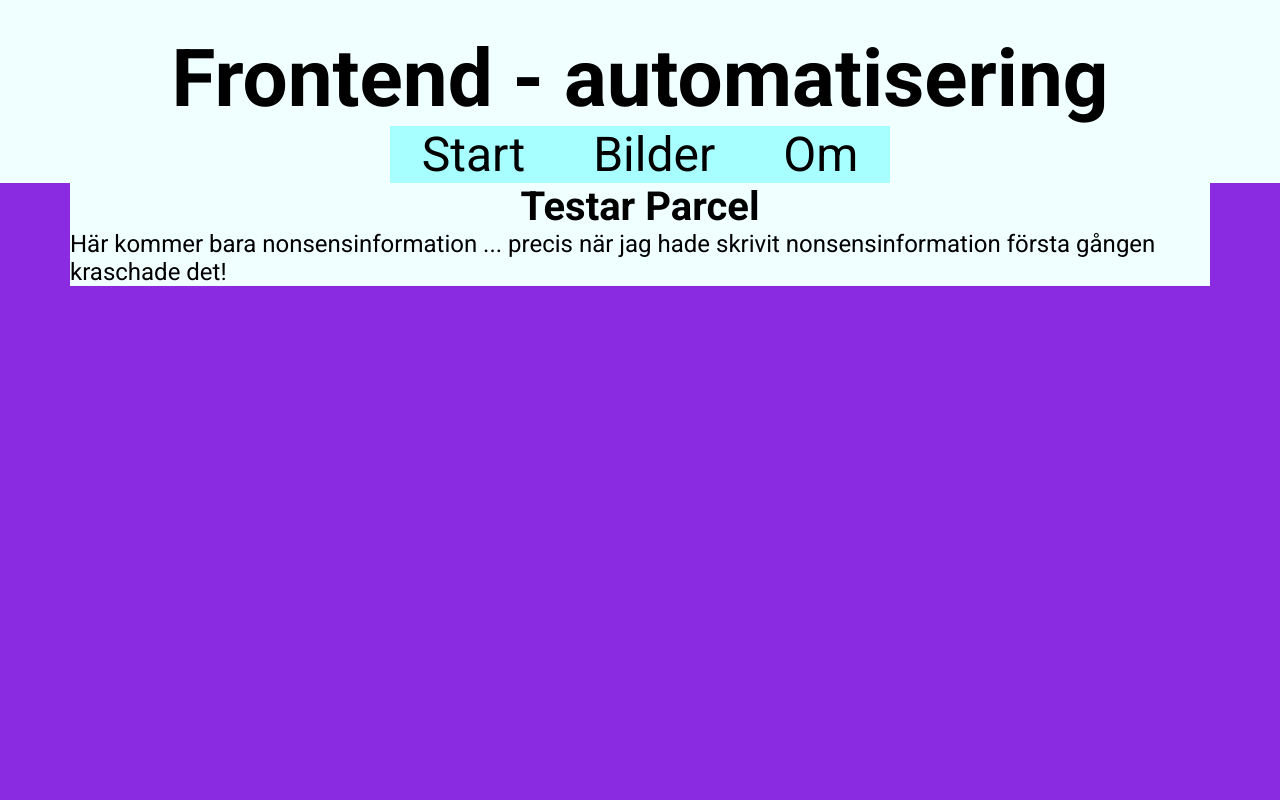
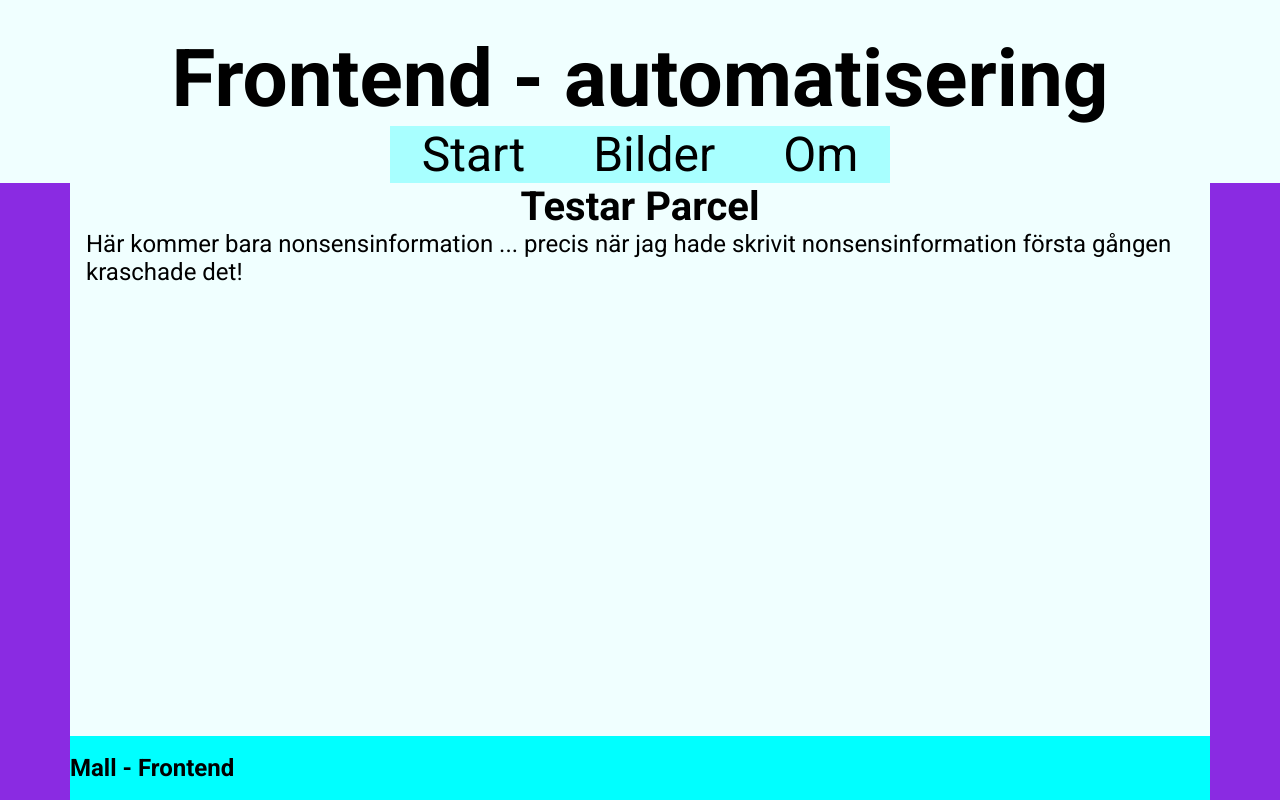
Before and after one commit to Bakko50B/Uppgift_1, a website built with Parcel: page src/index.html in a window 1280 px wide. Built offline with nearby package versions, Linux system fonts and the light colour scheme.

Commit message:
Lagt till footer i index.html. Laborerar fortfarande med stylingen av sidan.

```diff
--- a/src/css/style.css
+++ b/src/css/style.css
@@ -55,6 +55,9 @@
     margin: 0 auto;
     background-color: azure;
     height: fit-content;
+    padding: 0 1rem;
+    height: fit-content;
+    box-sizing: border-box;
 }
 
 p {
@@ -75,6 +78,65 @@
     max-width: 100%;
 }
 
+/* Footer*/
+footer {
+    background-color: #0ff;
+    flex-direction: row;
+    align-items: center;
+    /* vertical-align: middle; */
+    max-width: 1140px;
+    height: 4em;
+    margin: 0 auto;
+    display: flex;
+    position: fixed;
+    left: 50%;
+    bottom: 0;
+    transform: translateX(-50%);
+}
+
+html, body {
+    height: 100%;
+    margin: 0;
+    display: flex;
+    flex-direction: column;
+}
+
+body {
+    display: flex;
+    flex-direction: column;
+    justify-content: space-between;
+}
+
+main {
+    flex: 1;
+}
+
+footer {
+    background-color: #0ff;
+    flex-direction: row;
+    align-items: center;
+    vertical-align: middle;
+    width: 100%;
+    max-width: 1140px;
+    height: 4em;
+    margin: 0 auto;
+    display: flex;
+    box-sizing: border-box;
+}
+
+/*
+footer {
+    background-color: #0ff;
+    flex-direction: row;
+    align-items: center;
+    vertical-align: middle;
+    max-width: 1140px;
+    height: 4em;
+    margin: 0 auto;
+    display: flex;
+} */
+
+
 @media screen and (max-width: 600px) {
     body {
         background-color: aqua;
@@ -90,6 +152,7 @@
 
     ul li a {
         font-size: 1.8rem;
+        padding: 0.1rem;
     }
 
     main {
--- a/src/index.html
+++ b/src/index.html
@@ -22,5 +22,6 @@
         <p>Här kommer bara nonsensinformation ... precis när jag hade skrivit nonsensinformation första gången kraschade det!</p>
 
     </main>
+    <footer><h2>Mall - Frontend</h2></footer>
 </body>
 </html>
```
